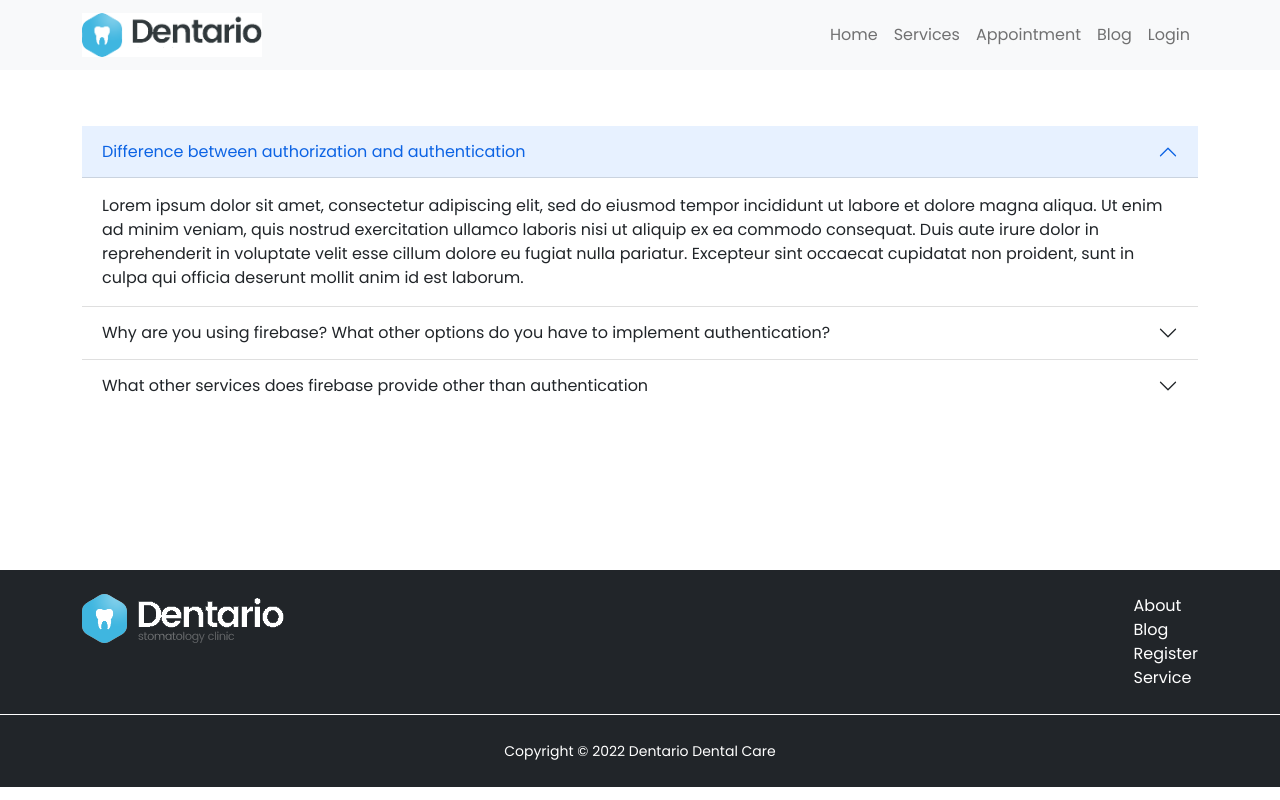
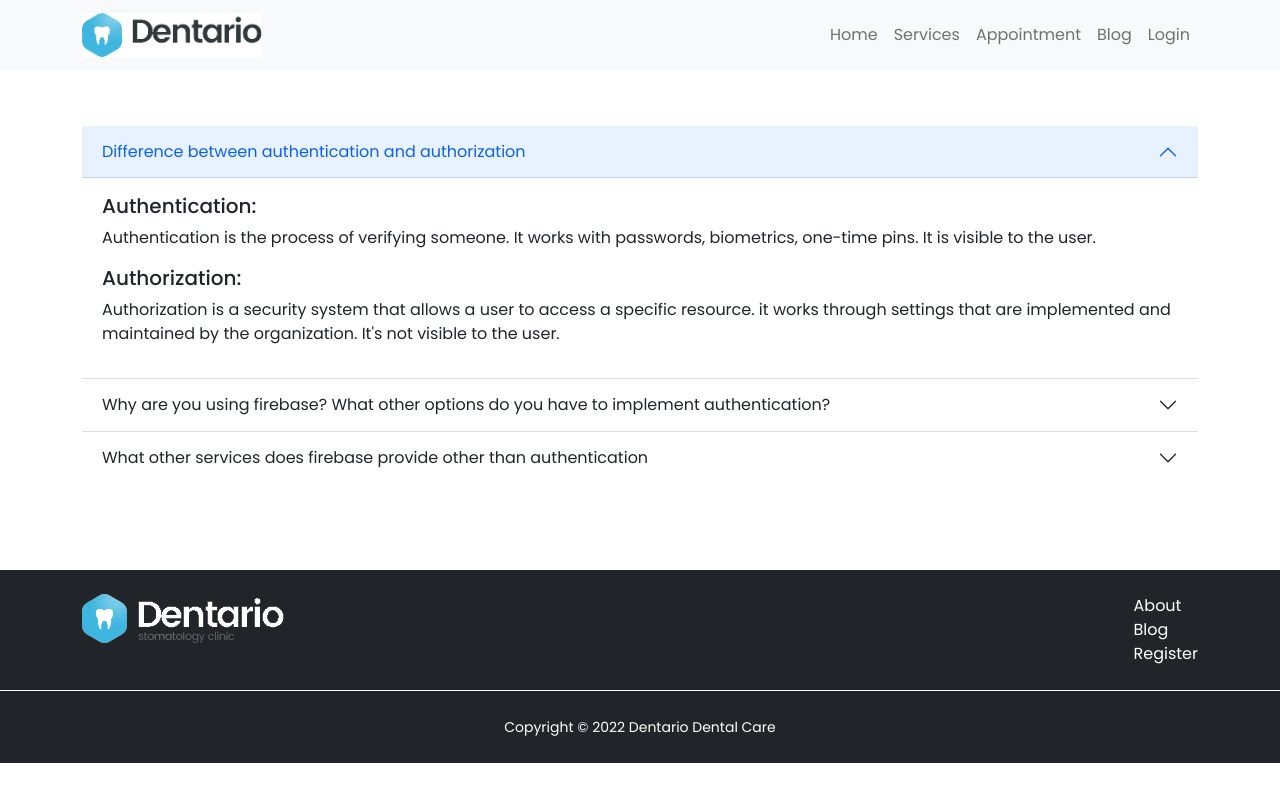
Before and after one commit to Shahrear-ahamed/dentario-dental-care, a React (Create React App) app: page /blog in a window 1280 px wide. Built offline with nearby package versions, Linux system fonts and the light colour scheme; no server answers.

Commit message:
add blog page and about page

```diff
--- a/src/Pages/About/About.css
+++ b/src/Pages/About/About.css
@@ -0,0 +1,5 @@
+.bars {
+  width: 100px;
+  height: 3px;
+  background-color: #0d6efd;
+}
--- a/src/Pages/About/About.js
+++ b/src/Pages/About/About.js
@@ -1,10 +1,35 @@
 import React from "react";
+import "./About.css";
 
 const About = () => {
   return (
-    <div className="container div-size">
-      <h2>its About</h2>
-    </div>
+    <section className="container div-size py-4">
+      <div>
+        <h4>About Me</h4>
+        <div className="bars"></div>
+      </div>
+      <div className="mt-4">
+        <p className="fs-5 mb-0">Hi! I'm</p>
+        <h2>Shahrear Ahamed</h2>
+        <div>
+          <p>
+            I am a web developer. Now that I'm learning web development, I want
+            to be a full-stack web developer. At this point I'm learning the
+            React js , which was created by Facebook. I want to be a MERN stack
+            developer. After learning web development i'll learn app
+            development.
+          </p>
+          <h3>My Dream</h3>
+          <p>
+            After finishing this road, I will try to start my own small IT farm
+            with my friends. I have a big dream. My dream is to create a fully
+            automated volunteer system for collecting donations from others.
+            With this money, my system or organization will try to help poor
+            people to recover from their poverty.
+          </p>
+        </div>
+      </div>
+    </section>
   );
 };
 
--- a/src/Pages/Blog/Blog.js
+++ b/src/Pages/Blog/Blog.js
@@ -3,20 +3,24 @@ import { Accordion } from "react-bootstrap";
 
 const Blog = () => {
   return (
-    <section  className="div-size container py-5">
+    <section className="div-size container py-5">
       <Accordion className="my-2" defaultActiveKey="0" flush>
         <Accordion.Item eventKey="0">
           <Accordion.Header>
-            Difference between authorization and authentication
+            Difference between authentication and authorization
           </Accordion.Header>
           <Accordion.Body>
-            Lorem ipsum dolor sit amet, consectetur adipiscing elit, sed do
-            eiusmod tempor incididunt ut labore et dolore magna aliqua. Ut enim
-            ad minim veniam, quis nostrud exercitation ullamco laboris nisi ut
-            aliquip ex ea commodo consequat. Duis aute irure dolor in
-            reprehenderit in voluptate velit esse cillum dolore eu fugiat nulla
-            pariatur. Excepteur sint occaecat cupidatat non proident, sunt in
-            culpa qui officia deserunt mollit anim id est laborum.
+            <h5>Authentication:</h5>
+            <p>
+              Authentication is the process of verifying someone. It works with
+              passwords, biometrics, one-time pins. It is visible to the user.
+            </p>
+            <h5>Authorization:</h5>
+            <p>
+              Authorization is a security system that allows a user to access a
+              specific resource. it works through settings that are implemented
+              and maintained by the organization. It's not visible to the user.
+            </p>
           </Accordion.Body>
         </Accordion.Item>
         <Accordion.Item eventKey="1">
@@ -25,13 +29,23 @@ const Blog = () => {
             implement authentication?
           </Accordion.Header>
           <Accordion.Body>
-            Lorem ipsum dolor sit amet, consectetur adipiscing elit, sed do
-            eiusmod tempor incididunt ut labore et dolore magna aliqua. Ut enim
-            ad minim veniam, quis nostrud exercitation ullamco laboris nisi ut
-            aliquip ex ea commodo consequat. Duis aute irure dolor in
-            reprehenderit in voluptate velit esse cillum dolore eu fugiat nulla
-            pariatur. Excepteur sint occaecat cupidatat non proident, sunt in
-            culpa qui officia deserunt mollit anim id est laborum.
+            <p>
+              Firebase is a third-party authentication provider. Firebase is an
+              easy-to-use and time-saving alternative to white full backend code
+              for storing dynamic data or other things. With Firebase, it's
+              simple to connect and use build-in third-party authentication
+              providers, including Google, Facebook, GitHub, and many more.{" "}
+            </p>
+            <p className="mb-1">
+              Aulternative third party Provider of firebase.
+            </p>
+            <ol>
+              <li>Parse</li>
+              <li>Auth0</li>
+              <li>Okta</li>
+              <li>JSON Web Token</li>
+              <li>Amazon Cognito</li>
+            </ol>
           </Accordion.Body>
         </Accordion.Item>
         <Accordion.Item eventKey="2">
@@ -39,13 +53,21 @@ const Blog = () => {
             What other services does firebase provide other than authentication
           </Accordion.Header>
           <Accordion.Body>
-            Lorem ipsum dolor sit amet, consectetur adipiscing elit, sed do
-            eiusmod tempor incididunt ut labore et dolore magna aliqua. Ut enim
-            ad minim veniam, quis nostrud exercitation ullamco laboris nisi ut
-            aliquip ex ea commodo consequat. Duis aute irure dolor in
-            reprehenderit in voluptate velit esse cillum dolore eu fugiat nulla
-            pariatur. Excepteur sint occaecat cupidatat non proident, sunt in
-            culpa qui officia deserunt mollit anim id est laborum.
+            Firebase Database offers a number of services that have a lot of
+            potentials, so we can easily replaced depending on the custom
+            backend development. Firebase also provides authentication,
+            Analytics, Hosting, Cloud Messaging, Firestore database, and
+            Real-time databases. Firebase Database offers a number of services
+            that have a lot of potentials, so it can be easily replaced
+            depending on the custom backend development. Firebase also provides:
+            <ol>
+              <li>Authentication</li>
+              <li>Analytics</li>
+              <li>Hosting</li>
+              <li>Cloud Messaging</li>
+              <li>Firestore database</li>
+              <li>Real-time database</li>
+            </ol>
           </Accordion.Body>
         </Accordion.Item>
       </Accordion>
--- a/src/Pages/PrivetPage/Login/Login.js
+++ b/src/Pages/PrivetPage/Login/Login.js
@@ -39,6 +39,7 @@ const Login = () => {
       return;
     }
   };
+  console.log(error);
   return (
     <section className="container min-height my-3">
       <h2 className="text-center">Login</h2>
--- a/src/Pages/Shared/Footer/Footer.js
+++ b/src/Pages/Shared/Footer/Footer.js
@@ -23,15 +23,9 @@ const Footer = () => {
           >
             Register
           </Link>
-          <Link
-            className="d-block text-decoration-none text-white"
-            to="/service"
-          >
-            Service
-          </Link>
         </div>
       </div>
-      <div className="text-center text-white py-4 align-center border-white border-top">
+      <div className="text-center text-white py-4 align-center border-light border-top">
         <p className="mb-0">
           <small>Copyright &copy; {year} Dentario Dental Care</small>
         </p>
```
